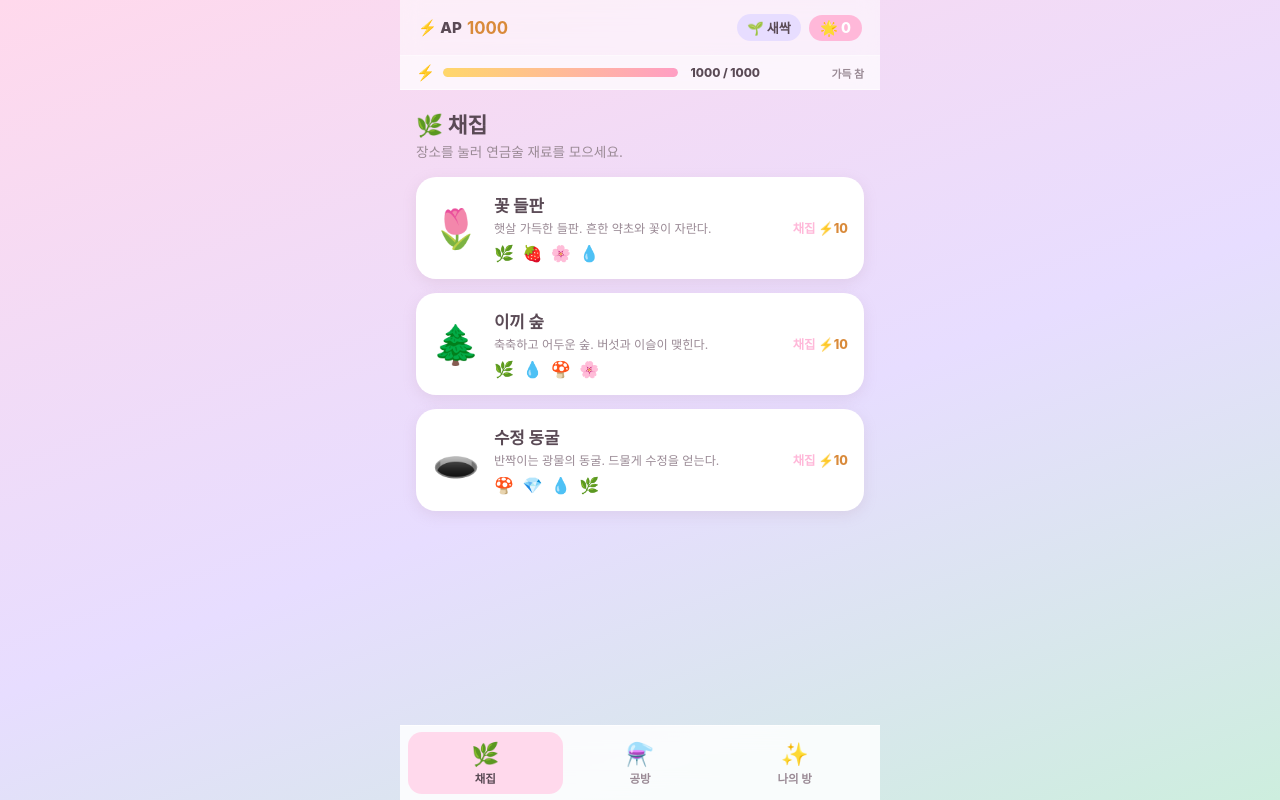
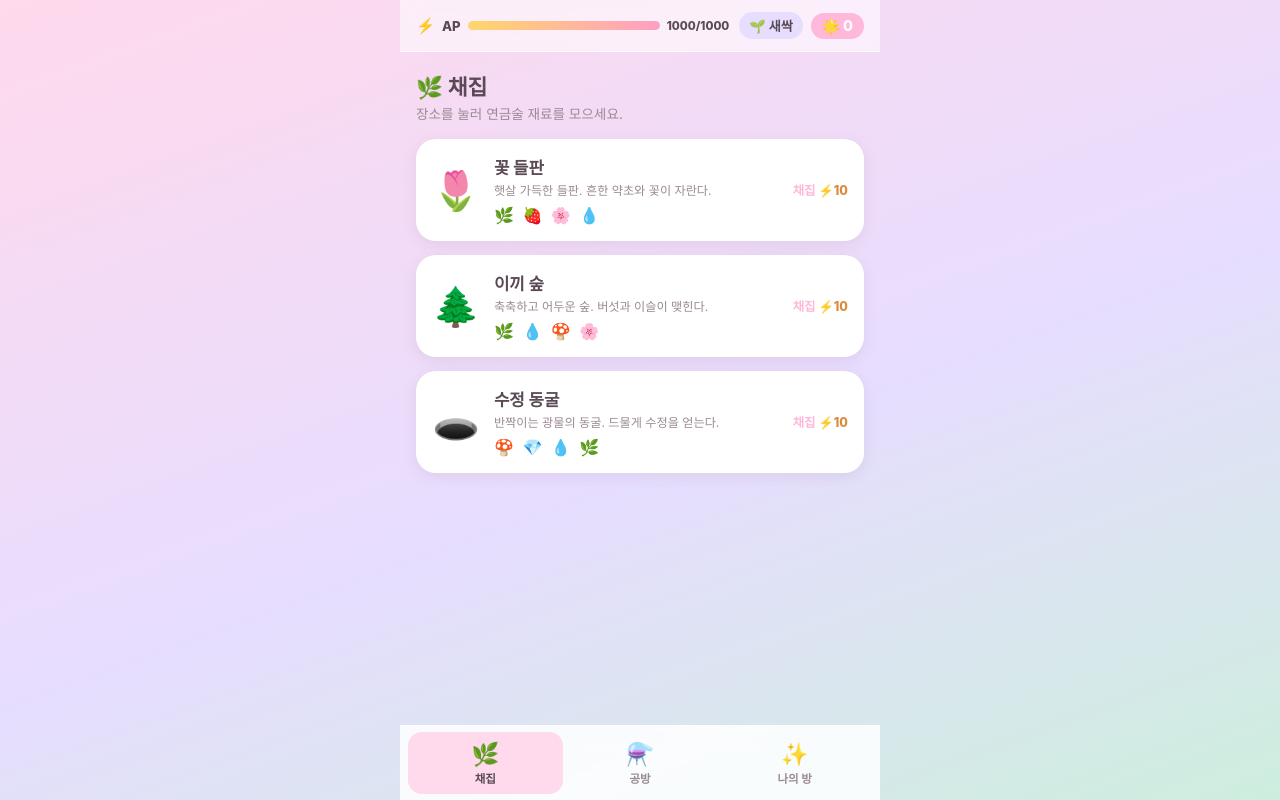
Before and after one commit to evachristian/Alchemist, a plain HTML site: page index.html in a window 1280 px wide. Drawn offline with Linux system fonts and the light colour scheme.

Commit message:
Add files via upload

```diff
--- a/game.js
+++ b/game.js
@@ -117,21 +117,8 @@ function renderEnergy() {
 
   const fill = document.getElementById('enFill');
   const text = document.getElementById('enText');
-  const timer = document.getElementById('enTimer');
-  const hdr = document.getElementById('hdrAPval');
   if (fill) fill.style.width = pct.toFixed(1) + '%';
-  if (text) text.textContent = `${cur} / ${cap}`;
-  if (hdr) hdr.textContent = cur;
-  if (timer) {
-    if (cur >= cap) {
-      timer.textContent = '가득 참';
-    } else {
-      let ms = msToNextMidnight(), s = Math.floor(ms / 1000);
-      const h = Math.floor(s / 3600); s -= h * 3600;
-      const m = Math.floor(s / 60); s -= m * 60;
-      timer.textContent = `충전까지 ${pad2(h)}:${pad2(m)}:${pad2(s)}`;
-    }
-  }
+  if (text) text.textContent = `${cur}/${cap}`;
 }
 
 // 1초 틱: 카운트다운 갱신 + 자정 롤오버 자동 충전
--- a/index.html
+++ b/index.html
@@ -14,20 +14,17 @@
   <!-- ── 상단바 (헤더 + 에너지) ── -->
   <div class="topbar">
     <header class="app-header">
-      <div id="hdrAP" class="hdr-ap">⚡ AP <b id="hdrAPval">0</b></div>
+      <div class="ap-wrap" title="행동력(AP) — 자정에 충전">
+        <span class="en-ic">⚡</span>
+        <span class="ap-label">AP</span>
+        <div class="en-track"><div id="enFill" class="en-fill"></div></div>
+        <span id="enText" class="en-text">0/0</span>
+      </div>
       <div class="header-charm">
         <span id="hdrTier" class="hdr-tier">🌱 새싹</span>
         <span id="hdrCharm" class="hdr-charm">🌟 0</span>
       </div>
     </header>
-
-    <!-- ── 에너지 바 ── -->
-    <div id="energyBar" class="energy-bar">
-      <span class="en-ic">⚡</span>
-      <div class="en-track"><div id="enFill" class="en-fill"></div></div>
-      <span id="enText" class="en-text">0 / 0</span>
-      <span id="enTimer" class="en-timer"></span>
-    </div>
   </div>
 
   <!-- ── 채집 화면 ── -->
--- a/style.css
+++ b/style.css
@@ -34,44 +34,33 @@ body {
   position: relative;
 }
 
-/* ─── 상단바 (헤더 + 에너지) ─── */
+/* ─── 상단바 (헤더 = AP + 등급) ─── */
 .topbar { position: sticky; top: 0; z-index: 20; }
 .app-header {
-  display: flex; align-items: center; justify-content: space-between;
-  padding: 14px 18px;
+  display: flex; align-items: center; justify-content: space-between; gap: 10px;
+  padding: 12px 16px;
   background: rgba(255,255,255,0.55);
   backdrop-filter: blur(10px);
   border-bottom: 1px solid rgba(255,255,255,0.6);
 }
 
-/* ─── 에너지 바 ─── */
-.energy-bar {
-  display: flex; align-items: center; gap: 8px;
-  padding: 7px 16px;
-  background: rgba(255,255,255,0.72);
-  backdrop-filter: blur(10px);
-  border-bottom: 1px solid rgba(255,255,255,0.6);
-}
+/* AP (헤더 내 에너지 게이지) */
+.ap-wrap { display: flex; align-items: center; gap: 7px; flex: 1; min-width: 0; }
+.ap-label { font-size: 0.82rem; font-weight: 800; color: var(--ink); }
 .en-ic { font-size: 0.95rem; }
-.en-track {
-  flex: 1; height: 9px; border-radius: 999px;
-  background: rgba(180,150,170,0.22); overflow: hidden;
-}
+.en-track { flex: 1; min-width: 36px; height: 9px; border-radius: 999px; background: rgba(180,150,170,0.22); overflow: hidden; }
 .en-fill {
   height: 100%; width: 100%; border-radius: 999px;
   background: linear-gradient(90deg, #ffd76a, #ff9ec4);
   transition: width 0.35s ease;
 }
-.en-text { font-size: 0.74rem; font-weight: 800; color: var(--ink); min-width: 74px; text-align: right; }
-.en-timer { font-size: 0.68rem; font-weight: 700; color: var(--ink-soft); min-width: 96px; text-align: right; }
+.en-text { font-size: 0.72rem; font-weight: 800; color: var(--ink); white-space: nowrap; }
 .cost-tag, .btn-cost { font-weight: 800; }
 .cost-tag { font-size: 0.78rem; color: #d98a3a; }
 .btn-cost { font-size: 0.82rem; opacity: 0.9; }
 .spot-card.low-energy { opacity: 0.6; }
 .spot-card.low-energy .spot-go { color: var(--pink-2); }
-.hdr-ap { font-size: 0.95rem; font-weight: 800; color: var(--ink); display: flex; align-items: center; gap: 5px; }
-.hdr-ap b { font-size: 1.05rem; color: #d98a3a; }
-.header-charm { display: flex; gap: 8px; align-items: center; }
+.header-charm { display: flex; gap: 8px; align-items: center; flex: 0 0 auto; }
 .hdr-tier { font-size: 0.82rem; font-weight: 700; background: var(--lav); padding: 4px 10px; border-radius: 999px; }
 .hdr-charm { font-size: 0.9rem; font-weight: 800; background: var(--pink-2); color: #fff; padding: 4px 11px; border-radius: 999px; }
 
```
